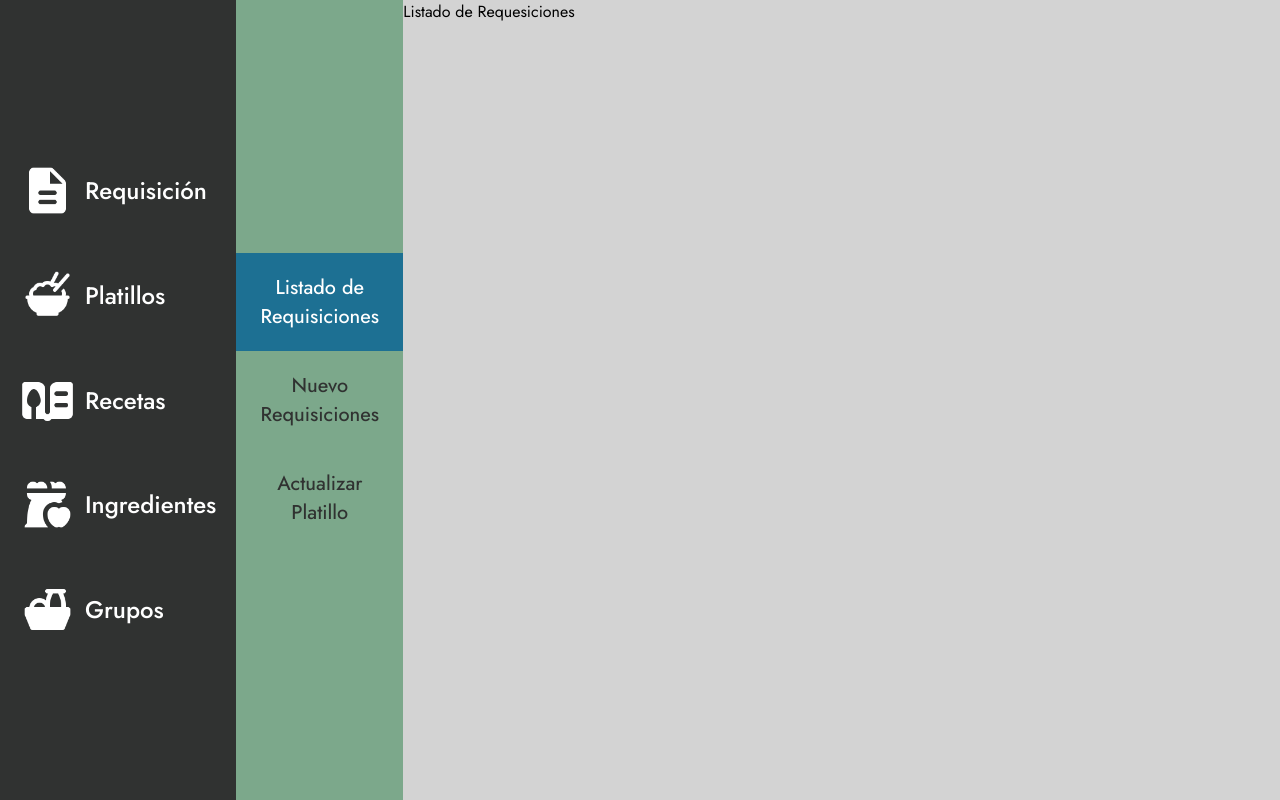
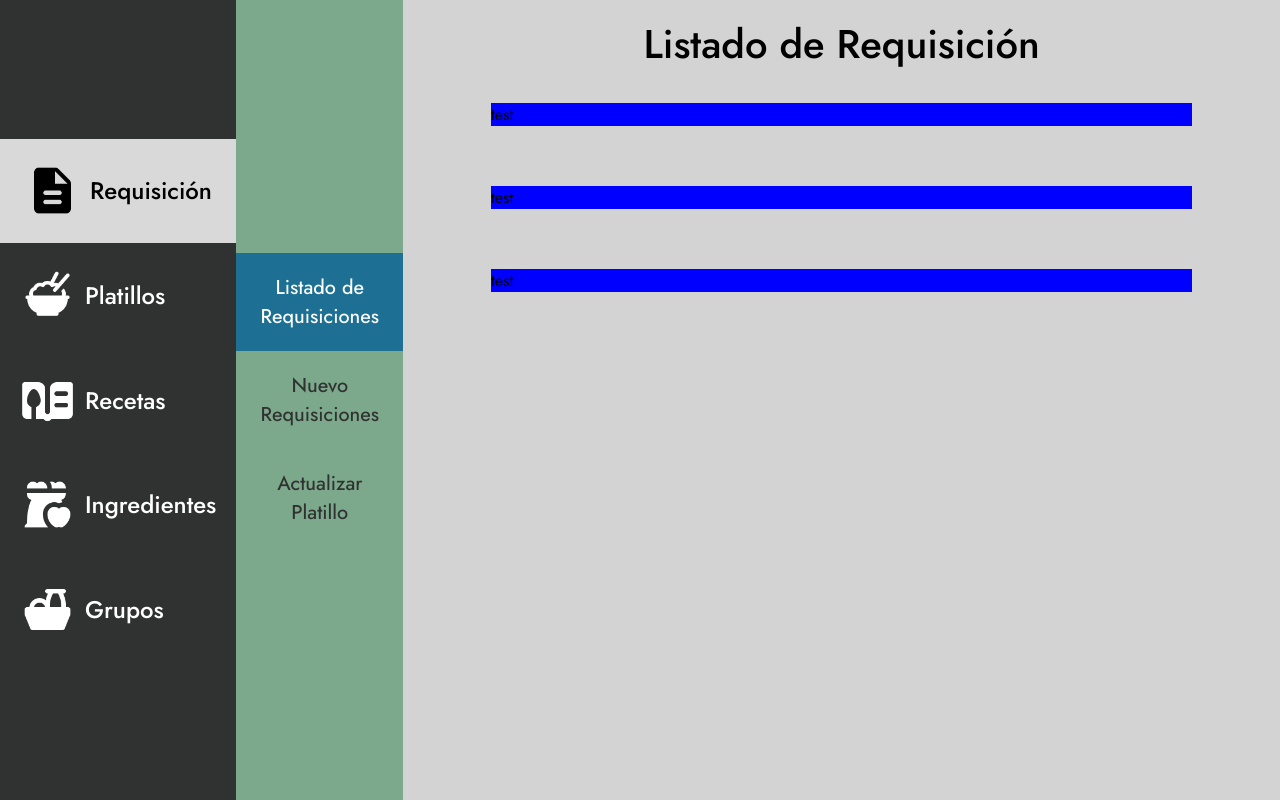
Before and after one commit to AntonioNoguera/IRE_FRONT_V2, a React (Create React App) app in the folder ire_front_r2/: page /listado in a window 1280 px wide. Built offline with nearby package versions, Linux system fonts and the light colour scheme.

Commit message:
Main component Holding

```diff
--- /dev/null
+++ b/ire_front_r2/src/components/Layouts/ComponentHolder.js
@@ -0,0 +1,16 @@
+const componentStyles = {
+    display : 'flex',
+    flexGrown: '1',
+    margin: '30px 10%',
+    backgroundColor : 'blue',
+}
+
+const ComponentHolder = ({children}) => {
+    return(
+        <div style={componentStyles}>
+            {children}
+        </div>
+    )
+}
+
+export default ComponentHolder;
--- a/ire_front_r2/src/components/Layouts/Title.js
+++ b/ire_front_r2/src/components/Layouts/Title.js
@@ -1,4 +1,3 @@
-import '../../../mainStyles.css';
 
 const componentStyles = {
     paddingTop: '15px',
--- a/ire_front_r2/src/components/Sidebar/Sidebar.js
+++ b/ire_front_r2/src/components/Sidebar/Sidebar.js
@@ -9,6 +9,10 @@ const SidebarAtom = ({ children, to, icon }) => {
 
     var firstRoute = location.pathname.split("/")
     var firstPart = firstRoute[1]
+
+    if(firstRoute.length === 2){
+        firstPart = firstRoute[0]
+    }
 
     const isActive = (to.slice(1) === firstPart)
     return (
--- a/ire_front_r2/src/pages/Requisition/ListRequisition.js
+++ b/ire_front_r2/src/pages/Requisition/ListRequisition.js
@@ -1,7 +1,43 @@
+import { Component } from "react";
+import Title from "../../components/Layouts/Title";
+import ComponentHolder from "../../components/Layouts/ComponentHolder";
+
+const dataMock = [
+    {
+        id : '0',
+        name : 'test',
+        content : 'body'
+    },
+
+    {
+        id : '1',
+        name : 'test1',
+        content : 'body1'
+    },
+
+    {
+        id : '2',
+        name : 'test2',
+        content : 'body2'
+    },
+]
+
 const ListRequisition = () => {
-    return (<div>
-        Listado de Requesiciones
-    </div>)
+
+    return (
+        <>
+            <Title> Listado de Requisición </Title>
+
+            {
+                dataMock.map( (item, index) => (
+                    <ComponentHolder>
+                        <p>test</p>
+                    </ComponentHolder>
+                ))
+            }
+
+        </>
+    )
 }
 
 export default ListRequisition;
```
Also changed, not shown: 1 other file (tests, documents, lock files or other folders).
